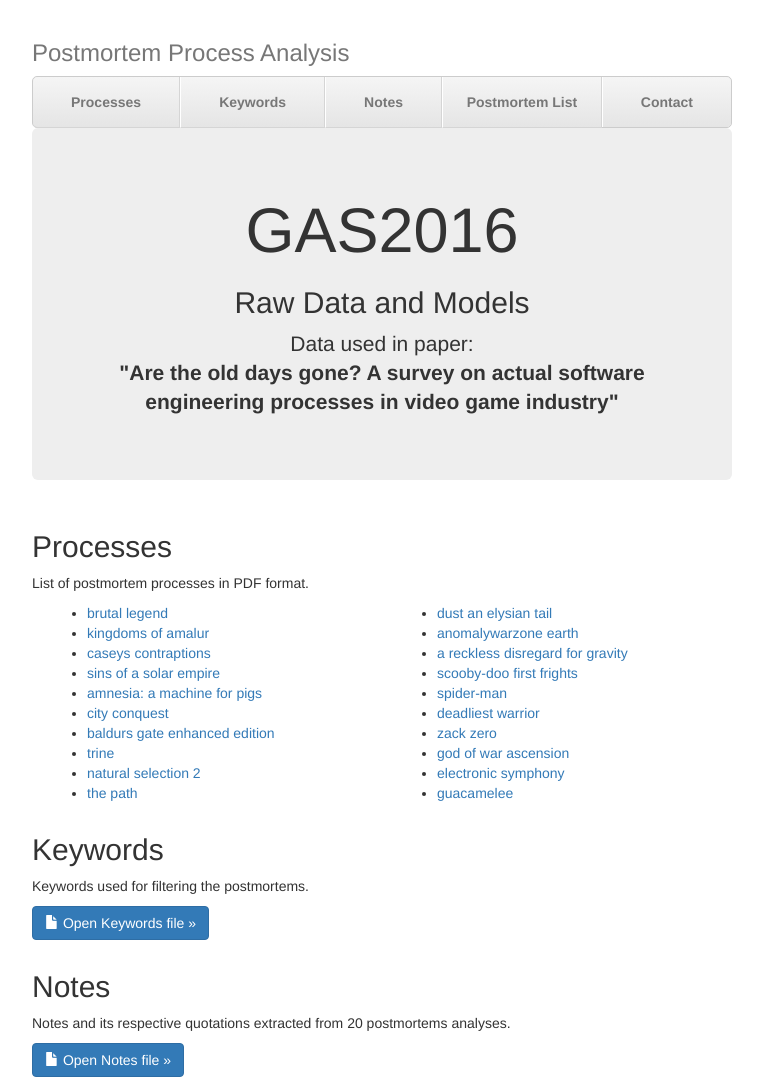
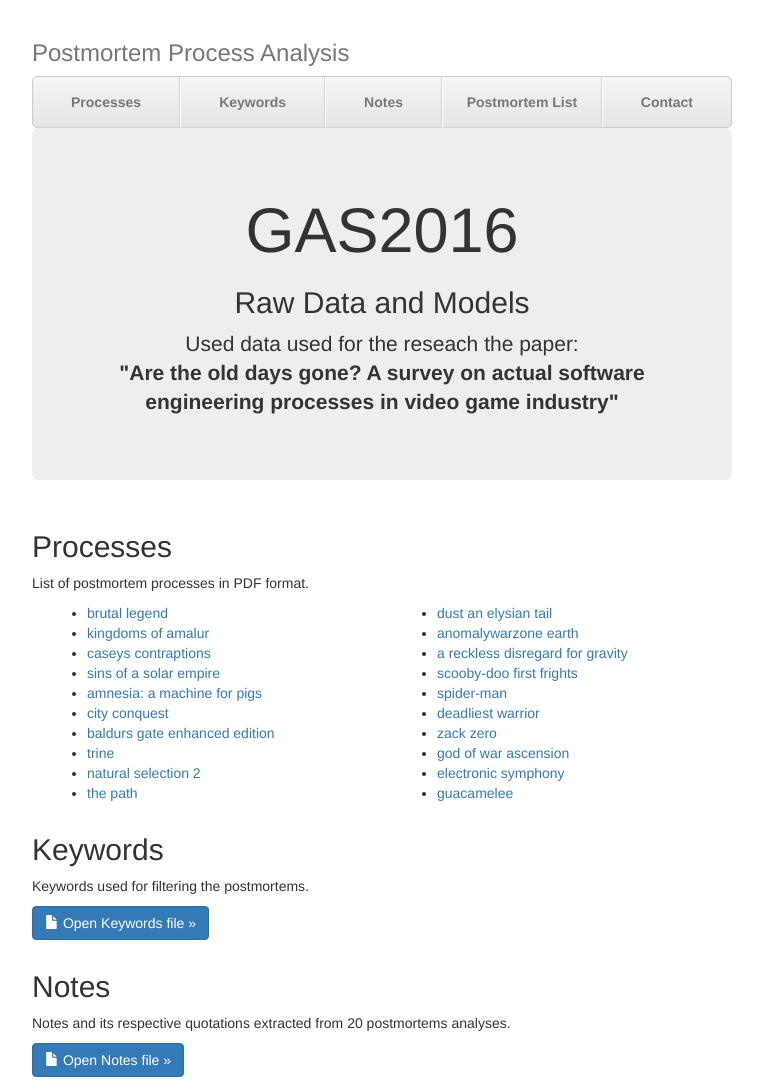
Before and after one commit to GAS2016/GAS2016.github.io, a plain HTML site: page index.html in a window 1280 px wide. Shown: the top 1090 px of the page, without its empty margins (258-1021 px from the left). Drawn offline with nearby package versions, Linux system fonts and the light colour scheme.

Commit message:
Small corrections....

```diff
--- a/index.html
+++ b/index.html
@@ -31,7 +31,7 @@
             <div class="jumbotron">
               <h1>GAS2016</h1>
               <h2>Raw Data and Models</h2>
-              <p class="lead">Data used in paper: <br>
+              <p class="lead">Used data used for the reseach the paper: <br>
                   <b>"Are the old days gone? A survey on actual software engineering processes in video game industry"</b>
                </p>
             </div>
```
